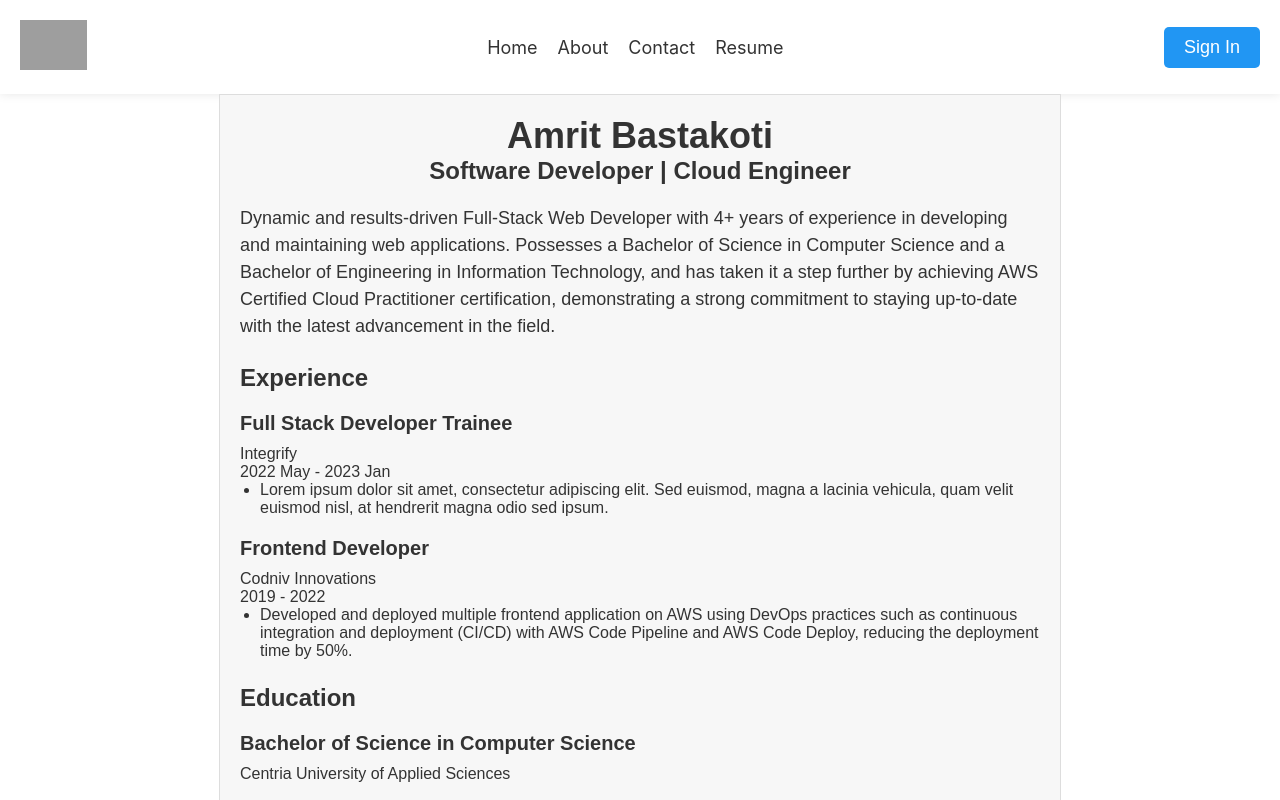
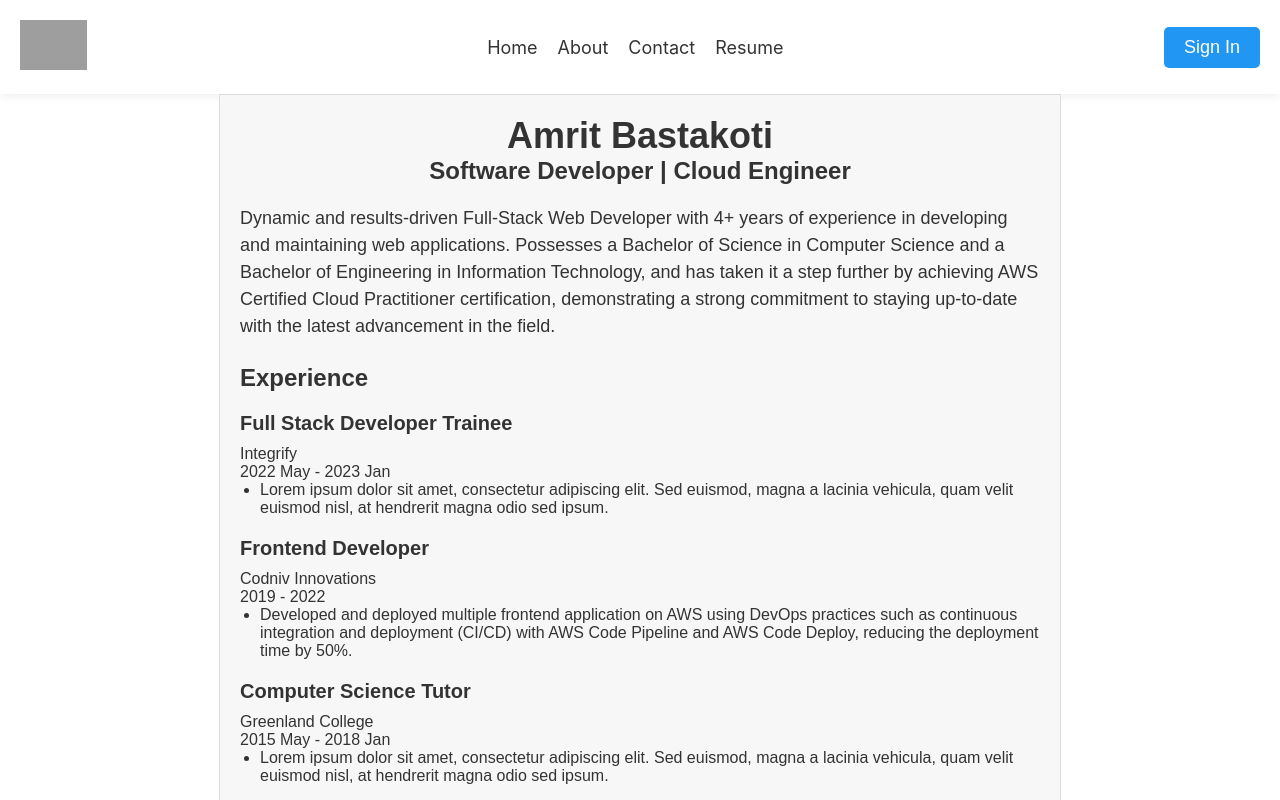
Before and after one commit to Amrit618/profile, a React (Create React App) app: page /Resume in a window 1280 px wide. Shown: the top 800 px of the page. Built offline with nearby package versions, Linux system fonts and the light colour scheme; grey boxes are pictures that could not be loaded.

Commit message:
new on resume

```diff
--- a/src/cvData.ts
+++ b/src/cvData.ts
@@ -18,6 +18,13 @@ const cvData = {
       description:
         'Developed and deployed multiple frontend application on AWS using DevOps practices such as continuous integration and deployment (CI/CD) with AWS Code Pipeline and AWS Code Deploy, reducing the deployment time by 50%.',
     },
+    {
+      title: 'Computer Science Tutor',
+      company: 'Greenland College',
+      duration: '2015 May - 2018 Jan',
+      description:
+        'Lorem ipsum dolor sit amet, consectetur adipiscing elit. Sed euismod, magna a lacinia vehicula, quam velit euismod nisl, at hendrerit magna odio sed ipsum.',
+    },
   ],
   education: [
     {
```
